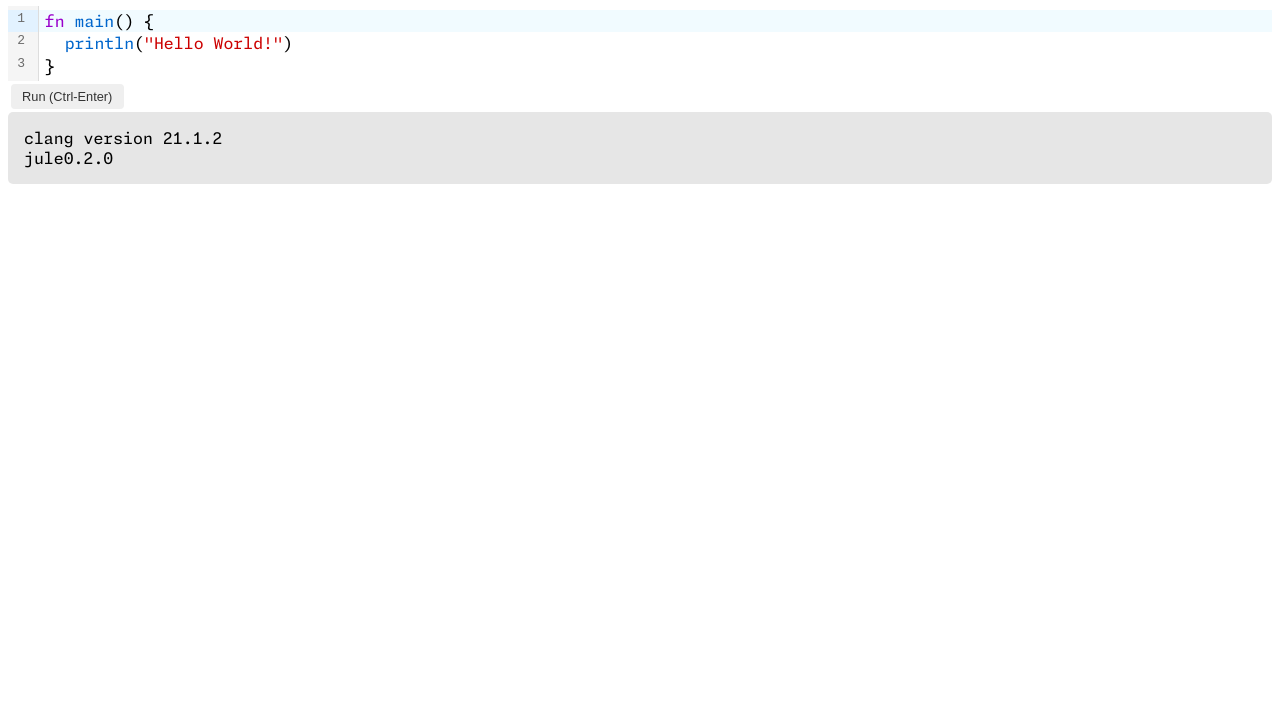
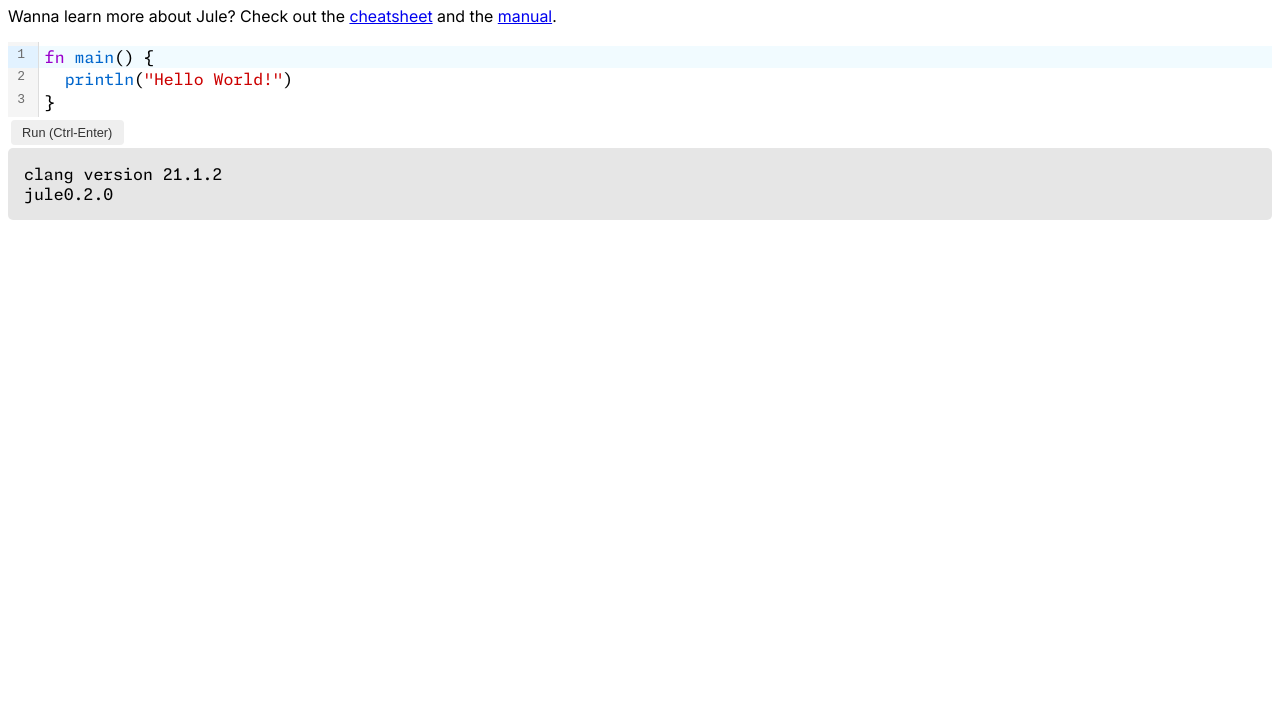
Before and after one commit to pgmtx/jule-playground, a website: page public/index.html in a window 1280 px wide. Shown: the part 76-800 px from the top of the page. Drawn offline with Linux system fonts and the light colour scheme.

Commit message:
frontend: add links to the Jule cheatsheet and manual

```diff
--- a/public/index.html
+++ b/public/index.html
@@ -7,6 +7,7 @@
     </head>
     <body>
         <h1>Jule Playground</h1>
+        <p>Wanna learn more about Jule? Check out the <a href="https://pgmtx.neocities.org/articles/jule_cheatsheet">cheatsheet</a> and the <a href="https://manual.jule.dev/">manual</a>.</p>
         <div id="editor"></div>
         <script type="module" src="./bundle.js"></script>
         <button type="button" id="run-button">Run (Ctrl-Enter)</button>
```
